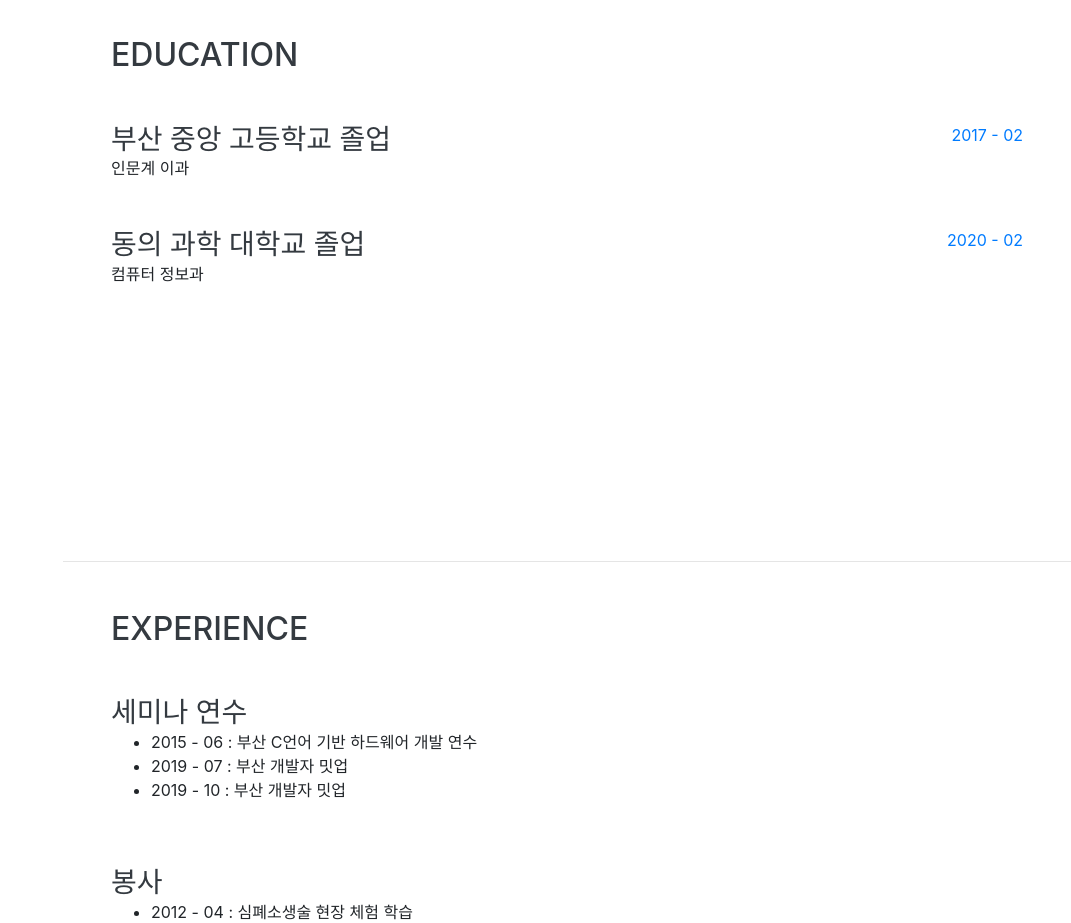
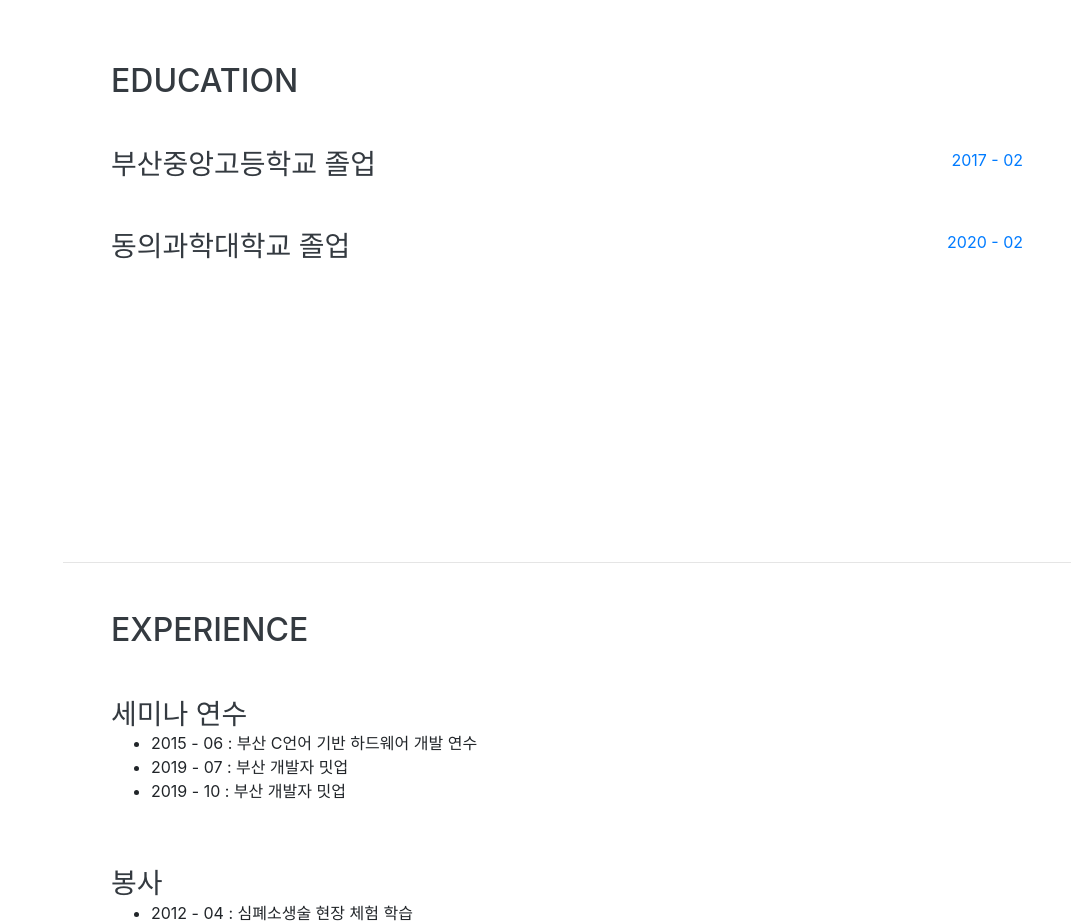
Before and after one commit to OverFlowCheshireCat/overflowcheshirecat.github.io, a website with bundled scripts: page index.html in a window 1280 px wide. Shown: the part 1040-1963 px from the top of the page, without its empty margins (209-1280 px from the left). Built offline with nearby package versions, Linux system fonts and the light colour scheme; a web font is replaced by a local one.

Commit message:
Update index.html

```diff
--- a/index.html
+++ b/index.html
@@ -79,8 +79,7 @@
         <div class="subheading mb-5">E-MAIL ::
           <a href="mailto:decode_buffer@naver.com">decode_buffer@naver.com</a>
         </div>
-        <p class="lead mb-5">안녕하십니까, 도전을 즐기는 개발자 김민철입니다.
-저는 어린 시절부터 호기심이 매우 강해 아무리 어려운 문제라도 새로운 것에 대한 배움과 연구만큼은 쉬지 않았고, 중학교 2학년부터 우연히 관심을 가지게 된 프로그래밍이라는 분야는 저에게 개발자가 되고 싶다는 꿈을 심어주었습니다. 너무 어린 나이에 시작한 탓에 전문 교육이나 환경은 받쳐주지 않는 상황이었지만 용돈을 모아 첫 전공 서적을 구입하였을 때의 설렘이란 말로 표현할 수 없었을 정도입니다. 이후 여러 전공 서적을 추가로 구입하여 독학을 진행하였고, 전공 서적에 없는 내용이거나 어려운 부분들은 지금의 ChatGPT와 같은 정보 획득처가 없었기에 밤을 지새우며 연구를 거듭한 끝에 문제를 해결하곤 하였습니다. 그렇게 약 3권의 전공 서적을 공부하였을 즈음, 고등학생이 되었고 공부를 위해 가입했던 카페와 커뮤니티 등에서 처음으로 나의 기술로 수익을 내는 소중한 경험을 하게 되었는데, 첫 외주는 비록 간단한 코드 수정일 뿐이었지만 이를 통해 저는 비약적으로 성장하게 되지 않았나 하는 생각을 합니다. 나의 기술을 누군가가 필요로 한다는 점에서 자신감을 얻게 된 저는 간단한 코드 수정뿐만이 아닌 프로그램을 직접 만들어내고 버그를 해결하는 등 보다 나은 개발자가 되기 위해 국내에서는 제한적인 정보를 얻고자 외국인 개발자와 교류하는 등 노력을 가했으며, 대학교에 입학할 시기가 되었을 때 서버와 클라이언트, 데이터베이스 모두를 요하는 프로그램을 혼자 개발이 가능한 수준이 되었습니다. 프로그래밍 공부에 매진한 나머지 학업 성적이 부진하여 비록 목표하던 대학교에 입학할 수는 없었지만, 이러한 노력을 입학한 대학교의 교수님들께 인정받아 저를 중심으로 한 학생들로 팀을 구성하여 여러 대회에 참여할 수 있게끔 도움을 받았고, 커뮤니케이션 능력은 물론이거니와 많은 새로운 경험과 입상 또한 놓치지 않는 만족스러운 결과를 얻은 후 졸업을 하게 되었습니다. 새로운 기술에 대한 경험과 연구가 너무 즐거웠던 저는 졸업 후부터 지금까지도 이러한 노력을 이어가고 있습니다.</p>
+        <p class="lead mb-5">안녕하십니까, 도전을 즐기는 개발자 김민철입니다.</br>저는 어린 시절부터 호기심이 매우 강해 아무리 어려운 문제라도 새로운 것에 대한 배움과 연구만큼은 쉬지 않았고, 중학교 2학년부터 우연히 관심을 가지게 된 프로그래밍이라는 분야는 저에게 개발자가 되고 싶다는 꿈을 심어주었습니다. 너무 어린 나이에 시작한 탓에 전문 교육이나 환경은 받쳐주지 않는 상황이었지만 용돈을 모아 첫 전공 서적을 구입하였을 때의 설렘이란 말로 표현할 수 없었을 정도입니다. 이후 여러 전공 서적을 추가로 구입하여 독학을 진행하였고, 전공 서적에 없는 내용이거나 어려운 부분들은 지금의 ChatGPT와 같은 정보 획득처가 없었기에 밤을 지새우며 연구를 거듭한 끝에 문제를 해결하곤 하였습니다. 그렇게 약 3권의 전공 서적을 공부하였을 즈음, 고등학생이 되었고 공부를 위해 가입했던 카페와 커뮤니티 등에서 처음으로 나의 기술로 수익을 내는 소중한 경험을 하게 되었는데, 첫 외주는 비록 간단한 코드 수정일 뿐이었지만 이를 통해 저는 비약적으로 성장하게 되지 않았나 하는 생각을 합니다. 나의 기술을 누군가가 필요로 한다는 점에서 자신감을 얻게 된 저는 간단한 코드 수정뿐만이 아닌 프로그램을 직접 만들어내고 버그를 해결하는 등 보다 나은 개발자가 되기 위해 국내에서는 제한적인 정보를 얻고자 외국인 개발자와 교류하는 등 노력을 가했으며, 대학교에 입학할 시기가 되었을 때 서버와 클라이언트, 데이터베이스 모두를 요하는 프로그램을 혼자 개발이 가능한 수준이 되었습니다. 프로그래밍 공부에 매진한 나머지 학업 성적이 부진하여 비록 목표하던 대학교에 입학할 수는 없었지만, 이러한 노력을 입학한 대학교의 교수님들께 인정받아 저를 중심으로 한 학생들로 팀을 구성하여 여러 대회에 참여할 수 있게끔 도움을 받았고, 커뮤니케이션 능력은 물론이거니와 많은 새로운 경험과 입상 또한 놓치지 않는 만족스러운 결과를 얻은 후 졸업을 하게 되었습니다. 새로운 기술에 대한 경험과 연구가 너무 즐거웠던 저는 졸업 후부터 지금까지도 이러한 노력을 이어가고 있습니다.</p>
         <div class="social-icons">
 		      <a href="https://github.com/overflowcheshirecat">
             <i class="fab fa-github"></i>
@@ -103,8 +102,7 @@
 
         <div class="resume-item d-flex flex-column flex-md-row justify-content-between mb-5">
           <div class="resume-content">
-            <h3 class="mb-0">부산 중앙 고등학교 졸업</h3>
-            <div>인문계 이과</div>
+            <h3 class="mb-0">부산중앙고등학교 졸업</h3>
           </div>
           <div class="resume-date text-md-right">
             <span class="text-primary">2017 - 02</span>
@@ -113,8 +111,7 @@
 
         <div class="resume-item d-flex flex-column flex-md-row justify-content-between">
           <div class="resume-content">
-            <h3 class="mb-0">동의 과학 대학교 졸업</h3>
-            <div>컴퓨터 정보과</div>
+            <h3 class="mb-0">동의과학대학교 졸업</h3>
           </div>
           <div class="resume-date text-md-right">
             <span class="text-primary">2020 - 02</span>
```
Lines whose indentation alone changed are shown as unchanged.
